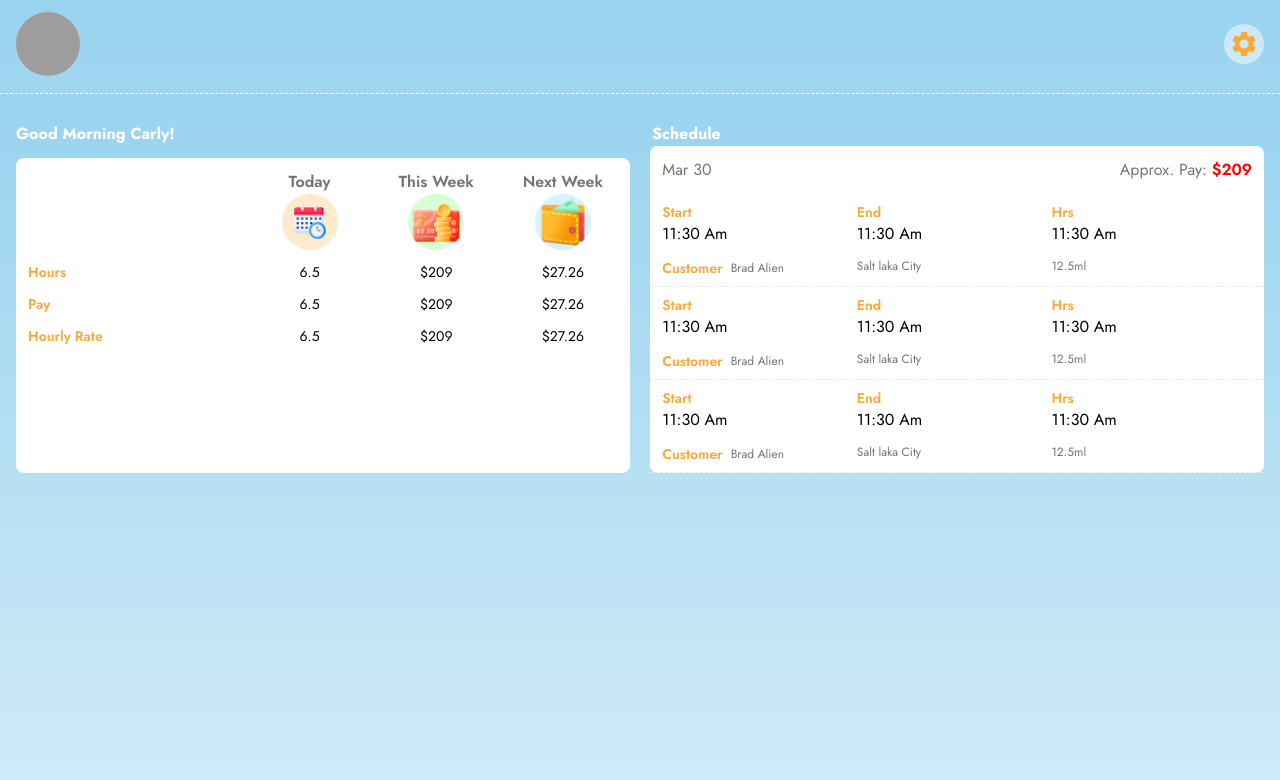
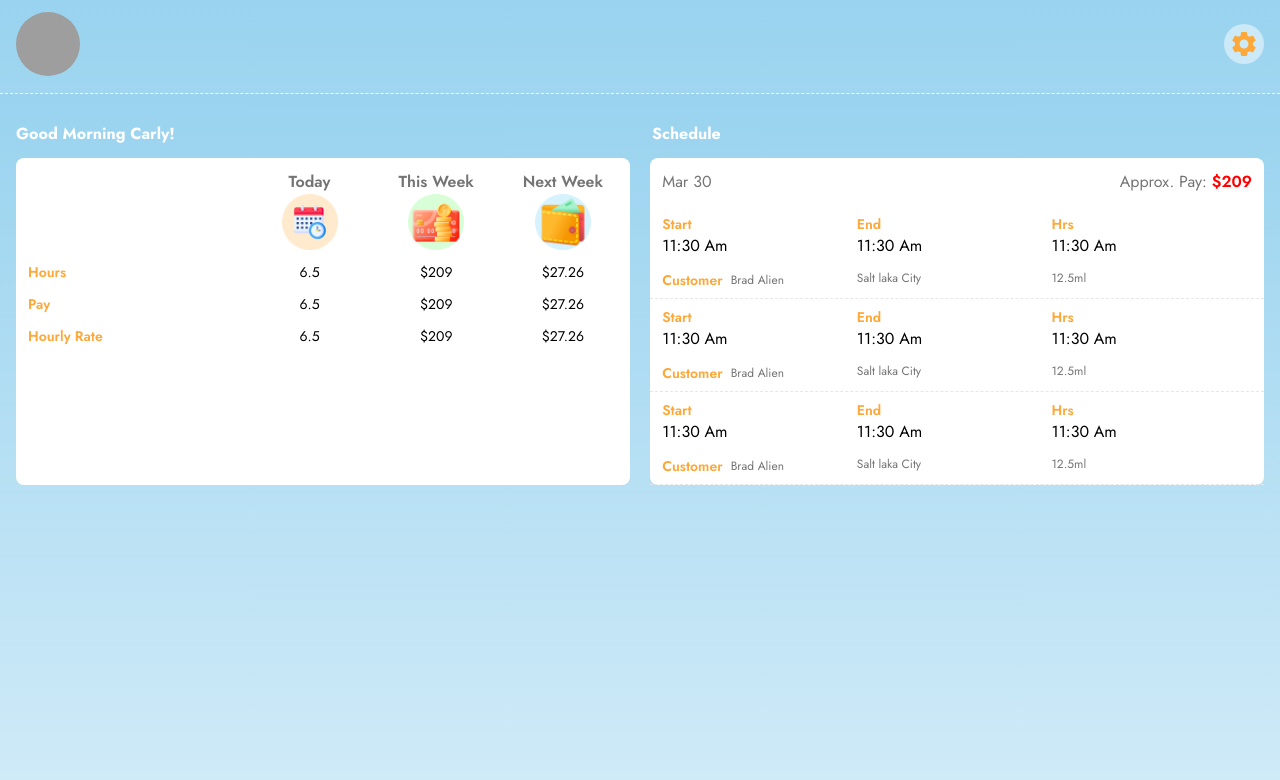
Before and after one commit to elite35804/2LocalGals-Frontend, a React (Vite) app: page /home in a window 1280 px wide. Shown: the top 780 px of the page. Built offline with nearby package versions, Linux system fonts and the light colour scheme; grey boxes are pictures that could not be loaded.

Commit message:
one isue

```diff
--- a/src/components/Schedule.jsx
+++ b/src/components/Schedule.jsx
@@ -5,7 +5,7 @@ const Schedule = () => {
     return (
         <>
             <h2 className="font-bold text-white text-base heading mt-3 w-1/2 pl-3 main_hide">Schedule</h2>
-            <div className='bg-white w-1/2 rounded-lg sm:w-full'>
+            <div className='bg-white mt-3 w-1/2 rounded-lg sm:w-full'>
                 <div className='flex p-3 justify-between'>
                     <h2 className='text-grey-500'>Mar 30</h2>
                     <p className='text-grey-500'>Approx. Pay: <span className='font-semibold text-[red]'>$209</span></p>
```
